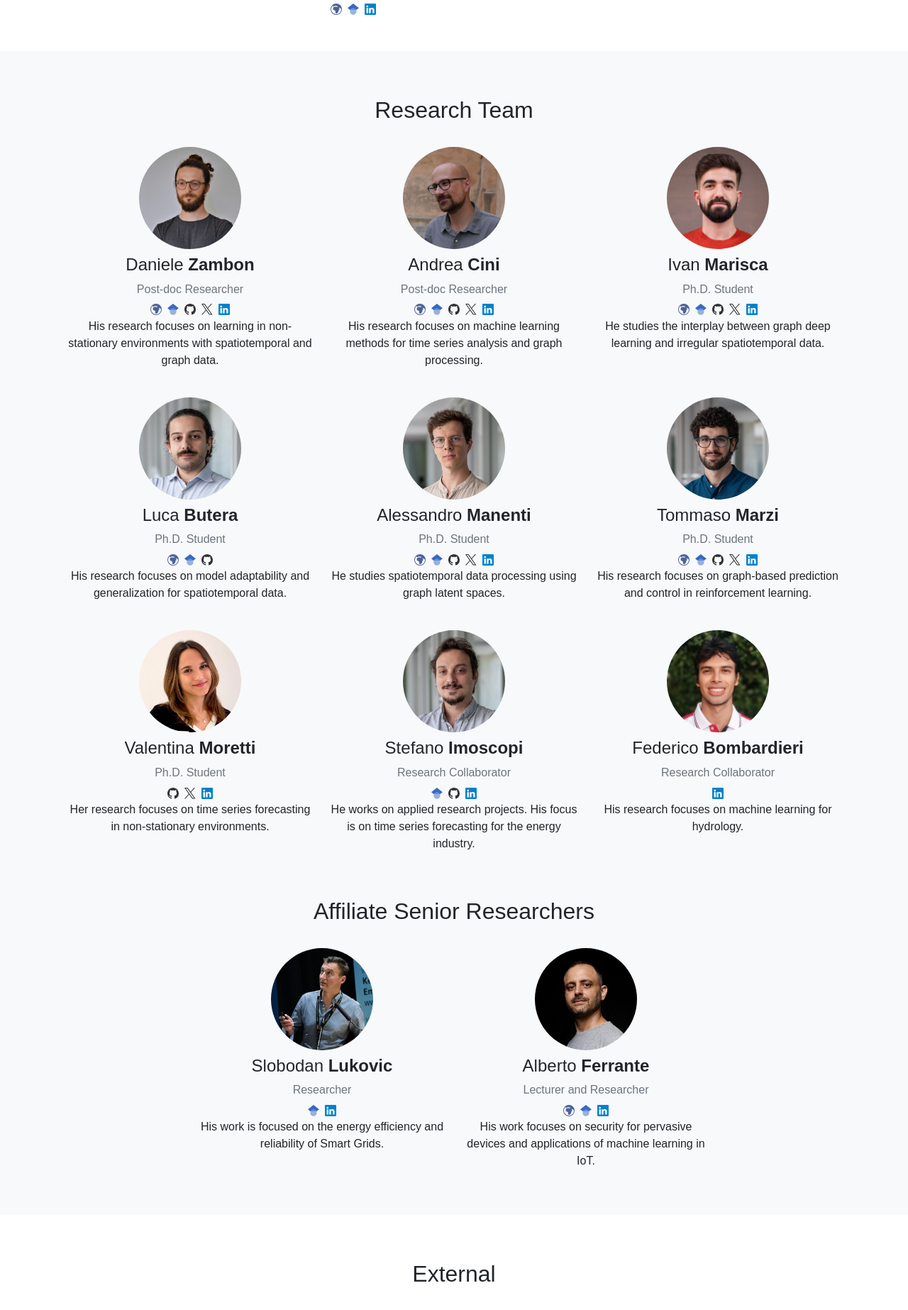
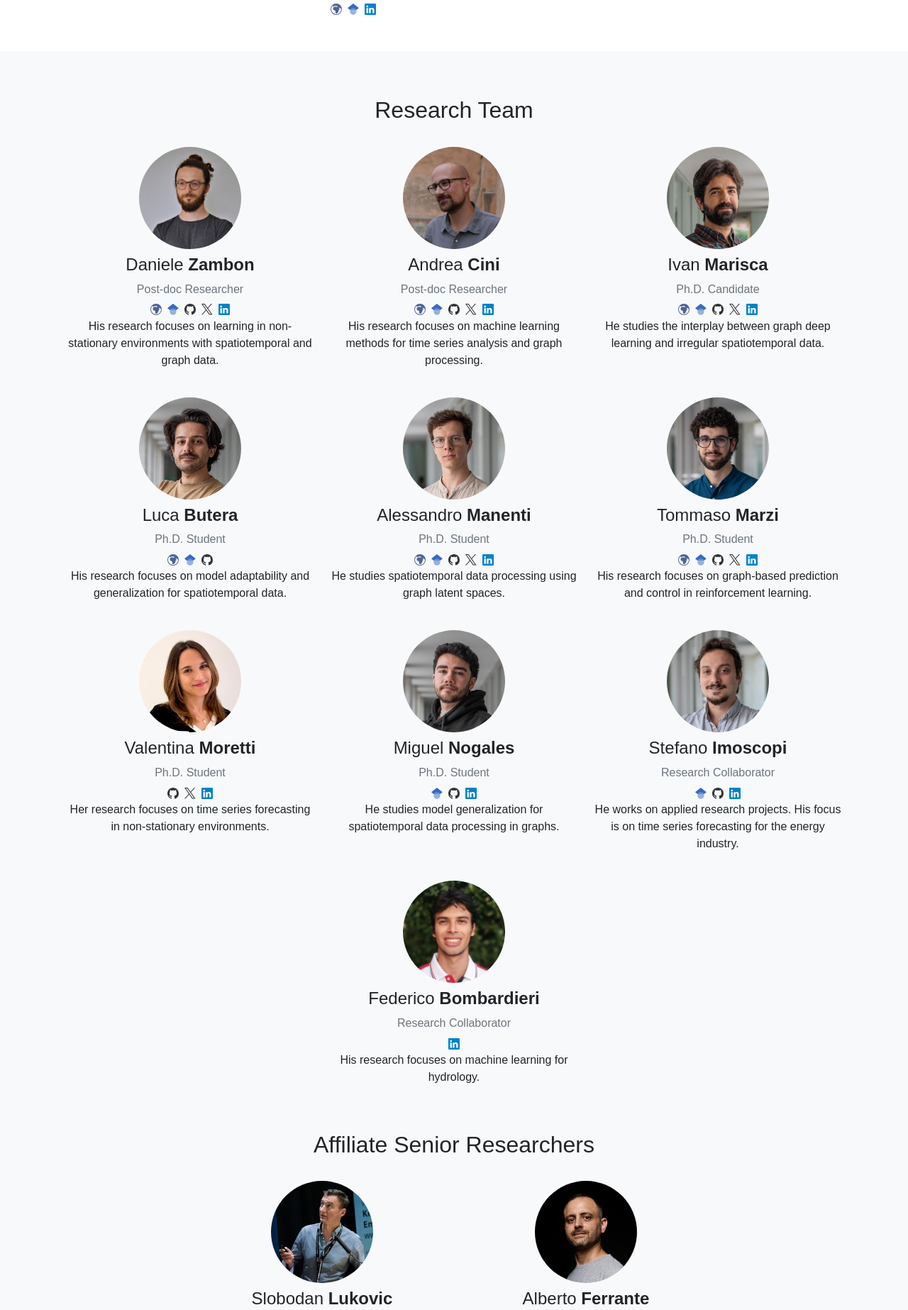
Before and after one commit to Graph-Machine-Learning-Group/graph-machine-learning-group.github.io, a Jekyll site: the page built from people.html, in a window 1280 px wide. Shown: the part 590-2436 px from the top of the page at 71% size. Built offline with Jekyll 4.4.1, drawn with Linux system fonts in a browser that asks for light colours.

Commit message:
Added Miguel Nogales and updated pictures

```diff
--- a/_data/people.yml
+++ b/_data/people.yml
@@ -43,7 +43,7 @@
   name: Ivan
   surname: Marisca
   group: team
-  role: Ph.D. Student
+  role: Ph.D. Candidate
   description: He studies the interplay between graph deep learning and irregular spatiotemporal data.
   links:
     website: https://marshka.github.io/
@@ -101,6 +101,17 @@
     linkedin: valentina-moretti-
     # scholar:
   img: VM.jpg
+- id: mnogales
+  name: Miguel
+  surname: Nogales
+  group: team
+  role: Ph.D. Student
+  description: He studies model generalization for spatiotemporal data processing in graphs.
+  links:
+    github: Xigm
+    linkedin: miguel-nogales
+    scholar: fswn8KQAAAAJ
+  img: MN.jpg
 - id: simoscopi
   name: Stefano
   surname: Imoscopi
```
Also changed, not shown: assets/img/people/IM.jpg, assets/img/people/LB.jpg, assets/img/people/MN.jpg (added).
